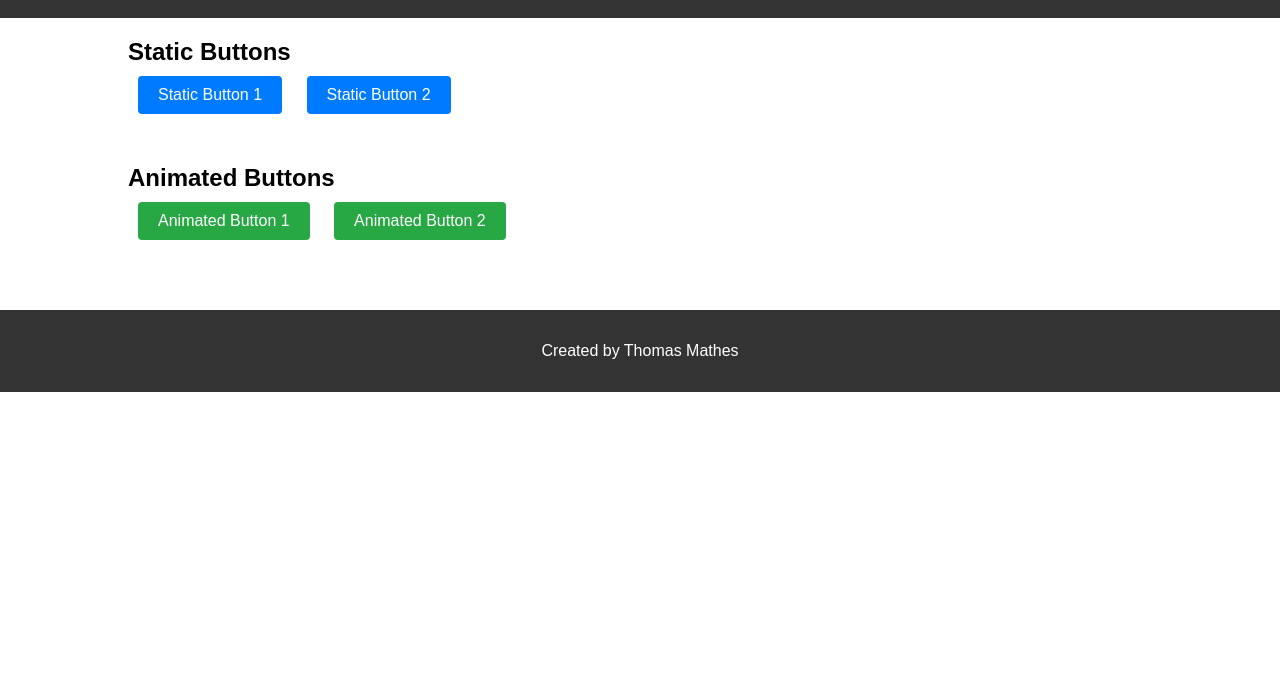
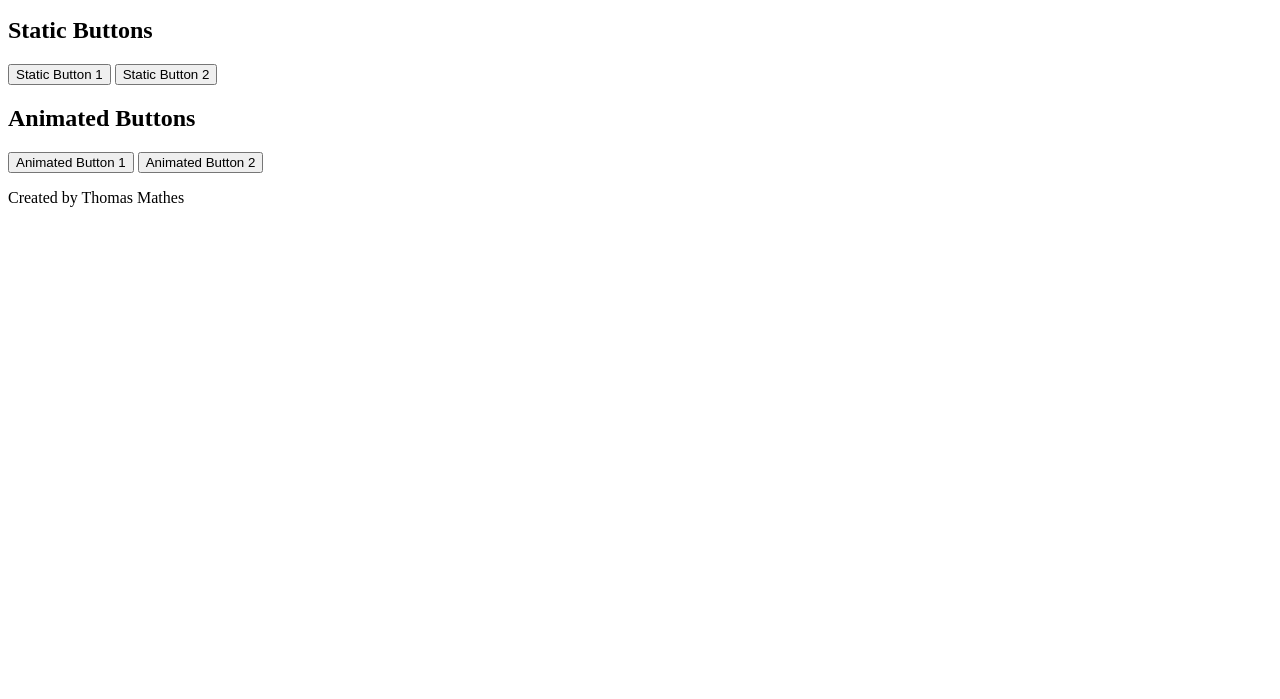
Before and after one commit to TMHSDigital/Button-Bank, a plain HTML site: page website/index.html in a window 1280 px wide. Shown: the part 101-800 px from the top of the page. Drawn offline with Linux system fonts and the light colour scheme.

Commit message:
Update styles.css

```diff
--- a/website/styles.css
+++ b/website/styles.css
@@ -1,60 +1,32 @@
-body {
-    font-family: Arial, sans-serif;
-    margin: 0;
-    padding: 0;
-    display: flex;
-    flex-direction: column;
-    align-items: center;
-}
-
-header, footer {
-    width: 100%;
-    background-color: #333;
-    color: white;
-    text-align: center;
-    padding: 1em 0;
-}
-
-main {
-    width: 80%;
-    margin: 20px 0;
-}
-
-section {
-    margin-bottom: 40px;
-}
-
-button {
-    margin: 10px;
-    padding: 10px 20px;
-    font-size: 16px;
-    cursor: pointer;
-}
-
-h1, h2 {
-    margin: 0;
-}
-
-.btn-static {
-    background-color: #007BFF;
-    border: none;
-    color: white;
-    border-radius: 4px;
-    transition: background-color 0.3s;
-}
-
-.btn-static:hover {
-    background-color: #0056b3;
-}
-
-.btn-animated {
-    background-color: #28a745;
-    border: none;
-    color: white;
-    border-radius: 4px;
-    transition: transform 0.3s;
-}
-
-.btn-animated:hover {
-    transform: scale(1.1);
-}
+<!DOCTYPE html>
+<html lang="en">
+<head>
+    <meta charset="UTF-8">
+    <meta name="viewport" content="width=device-width, initial-scale=1.0">
+    <title>Button Bank</title>
+    <link rel="stylesheet" href="https://fOuttaMyPaint.github.io/Button-Bank/website/styles.css">
+</head>
+<body>
+    <header>
+        <h1>Button Bank</h1>
+        <p>A collection of static and animated buttons</p>
+    </header>
+    <main>
+        <section id="static-buttons">
+            <h2>Static Buttons</h2>
+            <button class="btn-static">Static Button 1</button>
+            <button class="btn-static">Static Button 2</button>
+            <!-- Add more static buttons here -->
+        </section>
+        <section id="animated-buttons">
+            <h2>Animated Buttons</h2>
+            <button class="btn-animated">Animated Button 1</button>
+            <button class="btn-animated">Animated Button 2</button>
+            <!-- Add more animated buttons here -->
+        </section>
+    </main>
+    <footer>
+        <p>Created by T (fOuttaMyPaint)</p>
+    </footer>
+</body>
+</html>
```
